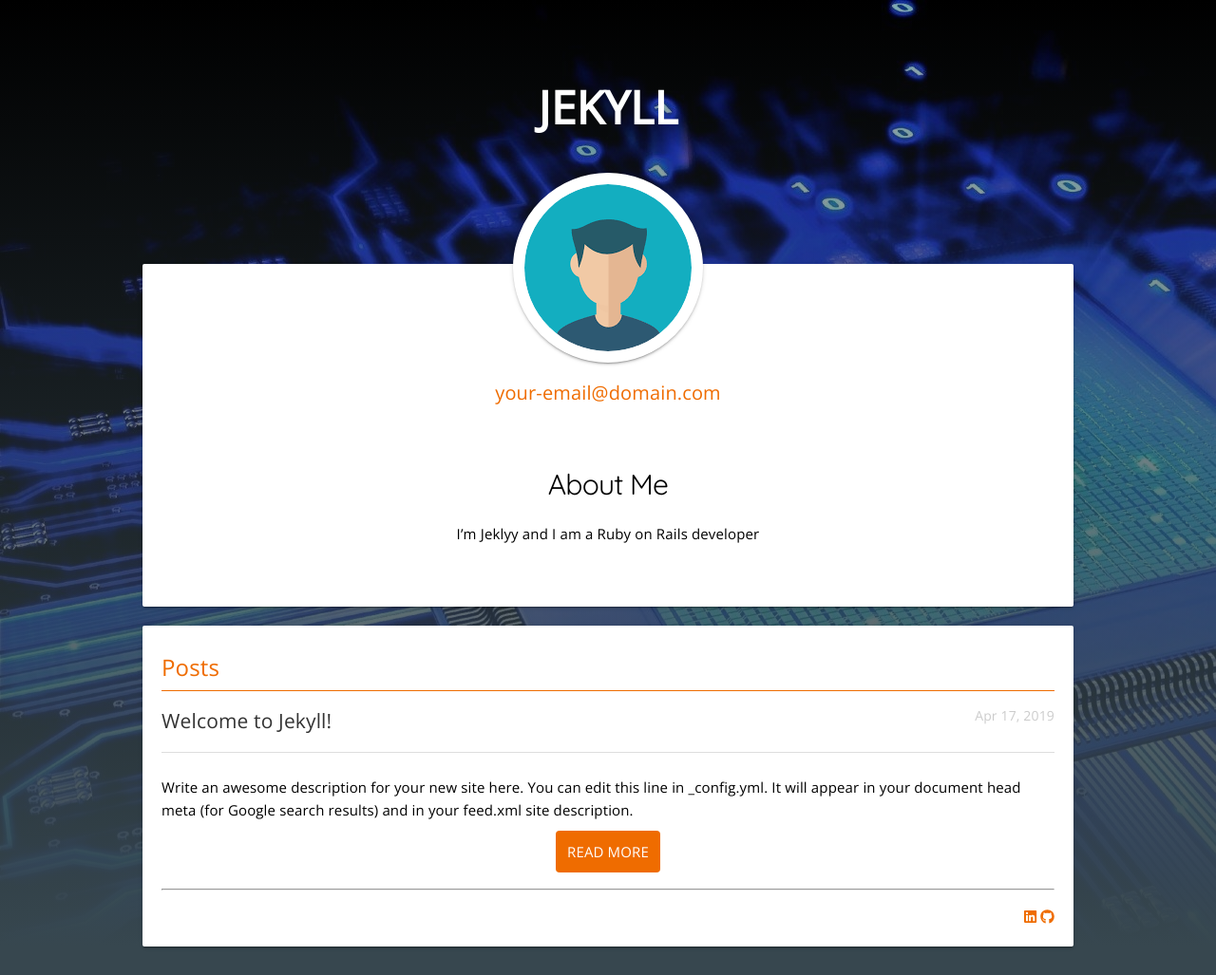
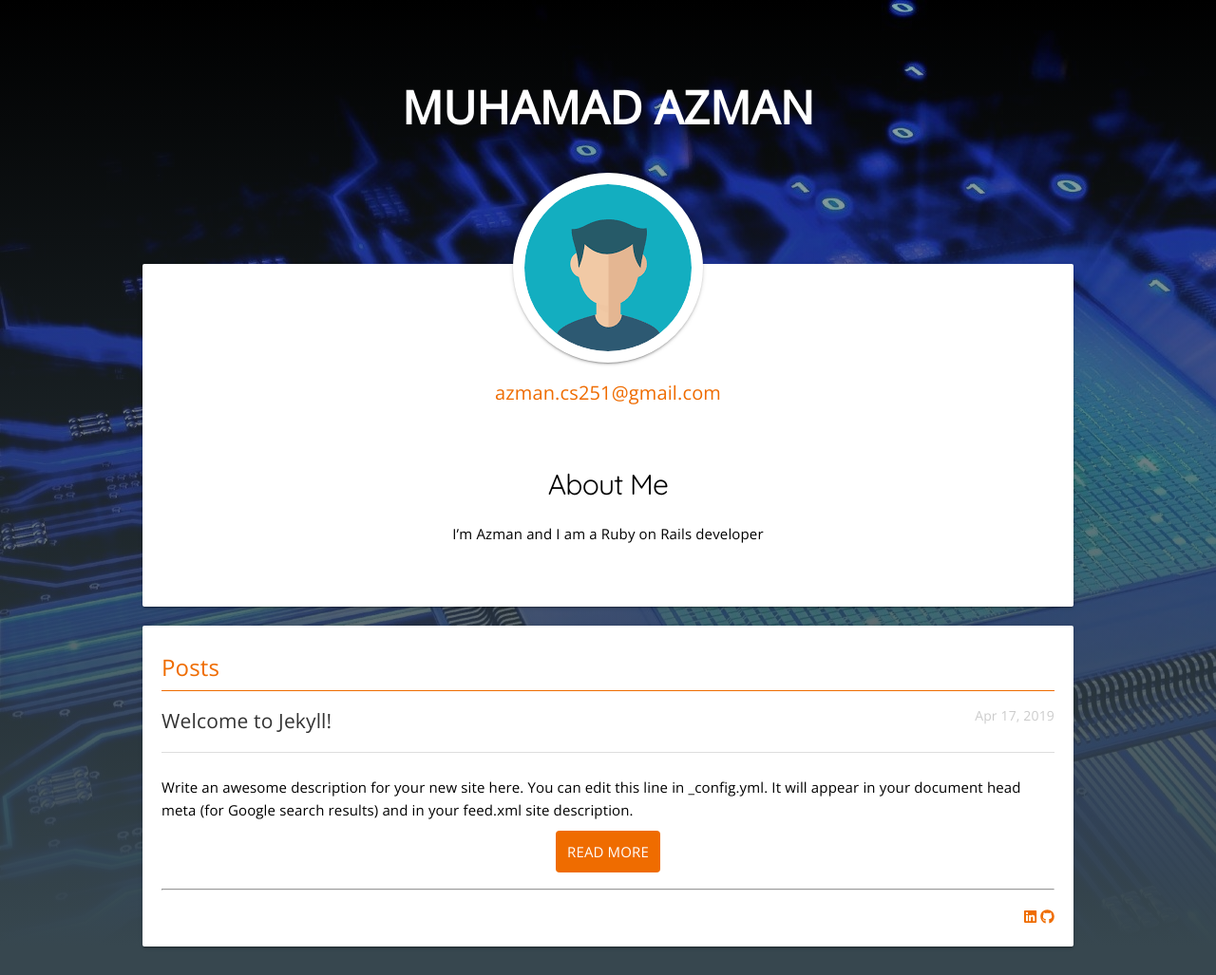
Before and after one commit to jemang/jemang.github.io, a Jekyll site: the page built from index.html, in a window 1280 px wide. Shown: the whole page at 95% size. Built offline with Jekyll 4.4.1, drawn with Linux system fonts in a browser that asks for light colours; nearby versions of some CDN libraries.

Commit message:
update config

```diff
--- a/_config.yml
+++ b/_config.yml
@@ -6,17 +6,17 @@
 # 'jekyll serve'. If you change this file, please restart the server process.
 
 # Site settings
-title: Jekyll
-email: your-email@domain.com
-user_description: I’m Jeklyy and I am a Ruby on Rails developer
+title: Muhamad Azman
+email: azman.cs251@gmail.com
+user_description: I’m Azman and I am a Ruby on Rails developer
 description:  Write an awesome description for your new site here. You can edit this
               line in _config.yml. It will appear in your document head meta (for
               Google search results) and in your feed.xml site description.
 baseurl: "" # the subpath of your site, e.g. /blog
 url: "http://yourdomain.com" # the base hostname & protocol for your site
 twitter_username: jekyllrb
-github_username:  jekyll
-linkedin_username: jekyll
+github_username:  jemang
+linkedin_username: muhamad-azman
 
 # Build settings
 markdown: kramdown
```
